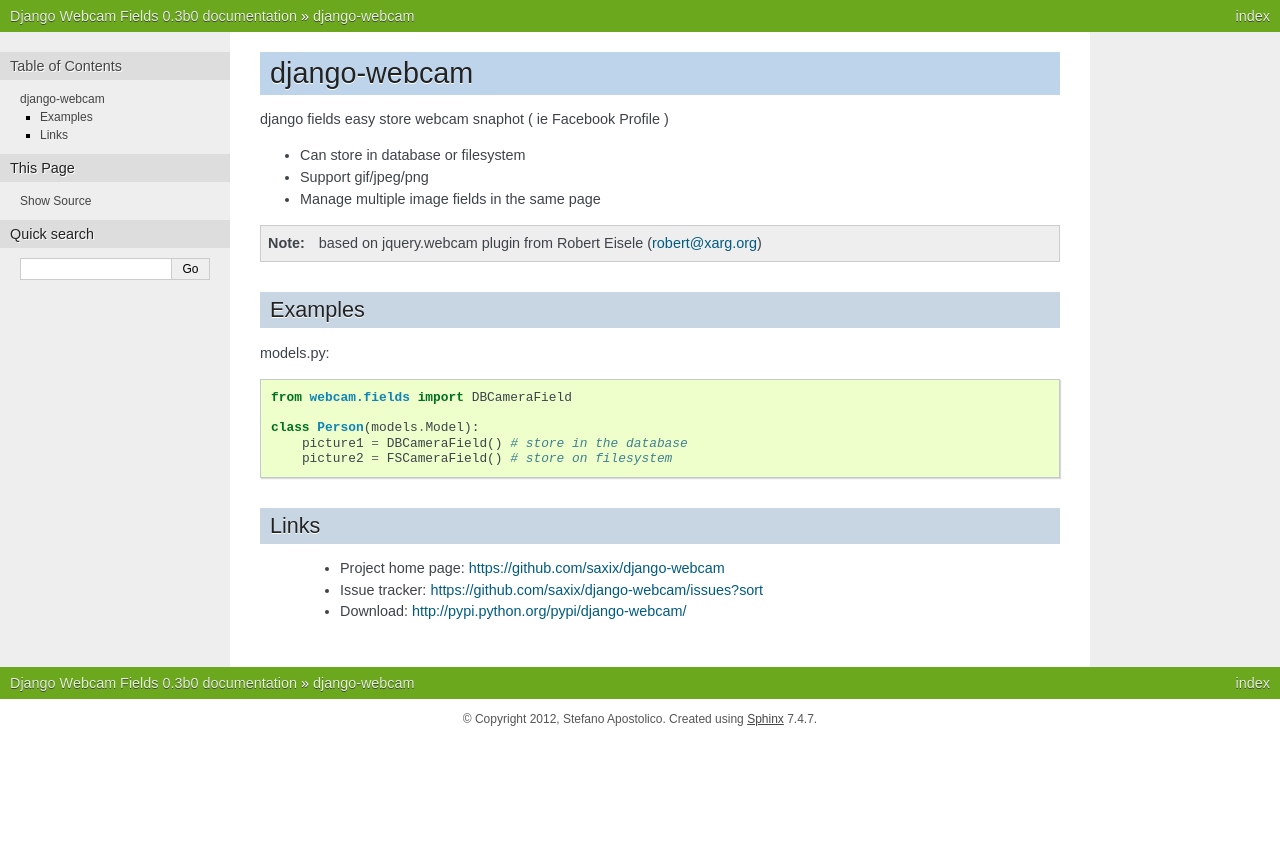
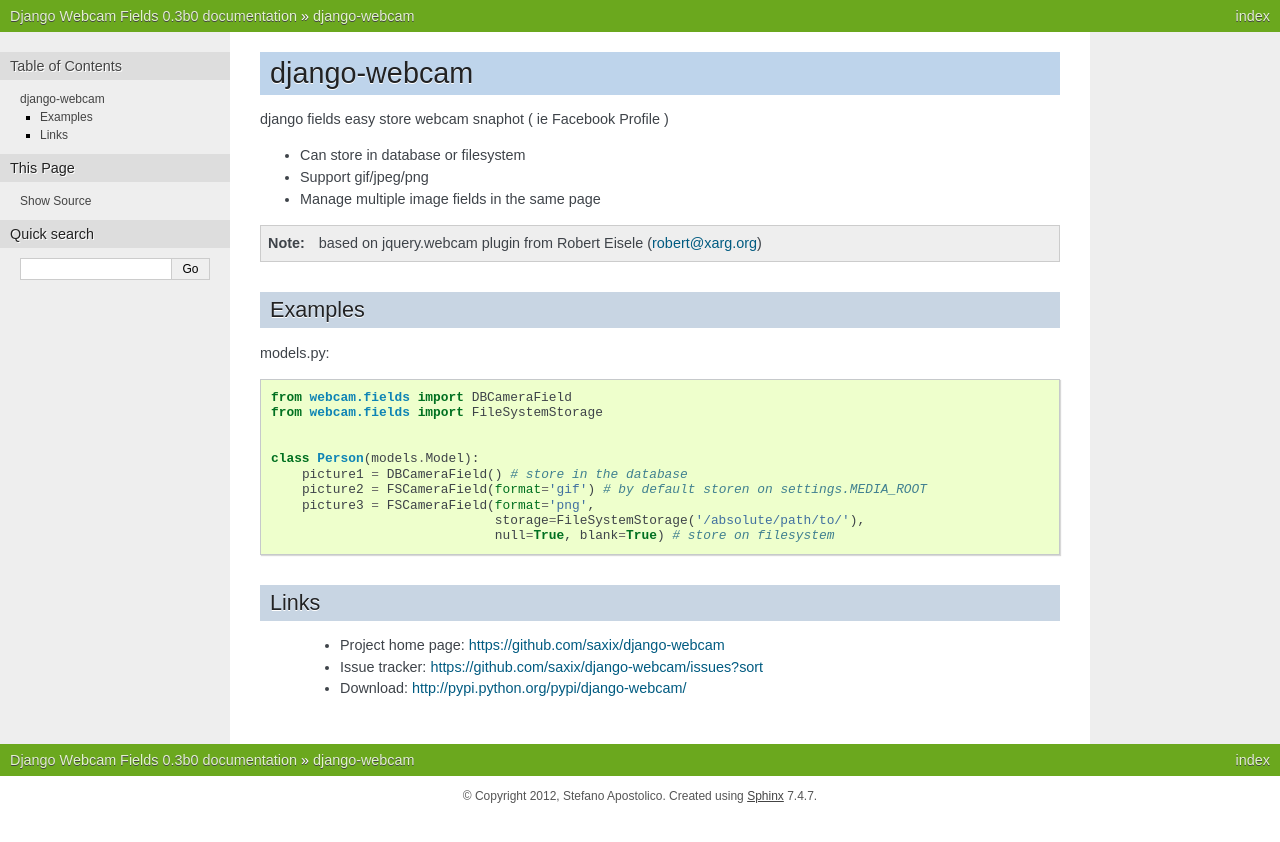
Before and after one commit to saxix/django-webcam, a Sphinx documentation site: the page built from docs/source/index.rst, in a window 1280 px wide. Shown: the top 842 px of the page. Built offline with Sphinx 7.4.7, drawn with Linux system fonts in a browser that asks for light colours.

Commit message:
updated docs

```diff
--- a/docs/source/index.rst
+++ b/docs/source/index.rst
@@ -23,10 +23,15 @@
 models.py::
 
     from webcam.fields import DBCameraField
+    from webcam.fields import FileSystemStorage
+
 
     class Person(models.Model):
         picture1 = DBCameraField() # store in the database
-        picture2 = FSCameraField() # store on filesystem
+        picture2 = FSCameraField(format='gif') # by default storen on settings.MEDIA_ROOT
+        picture3 = FSCameraField(format='png',
+                                 storage=FileSystemStorage('/absolute/path/to/'),
+                                 null=True, blank=True) # store on filesystem
 
 
 Links
```
